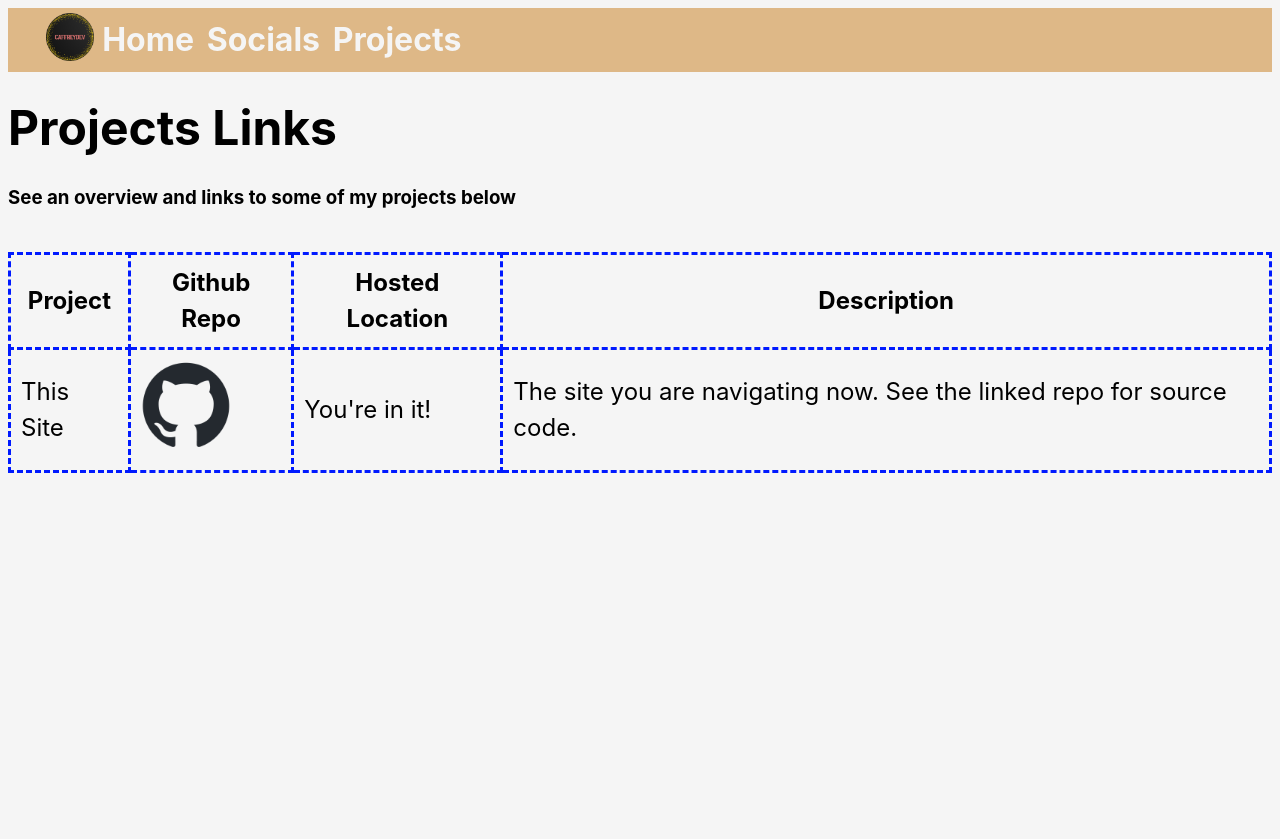
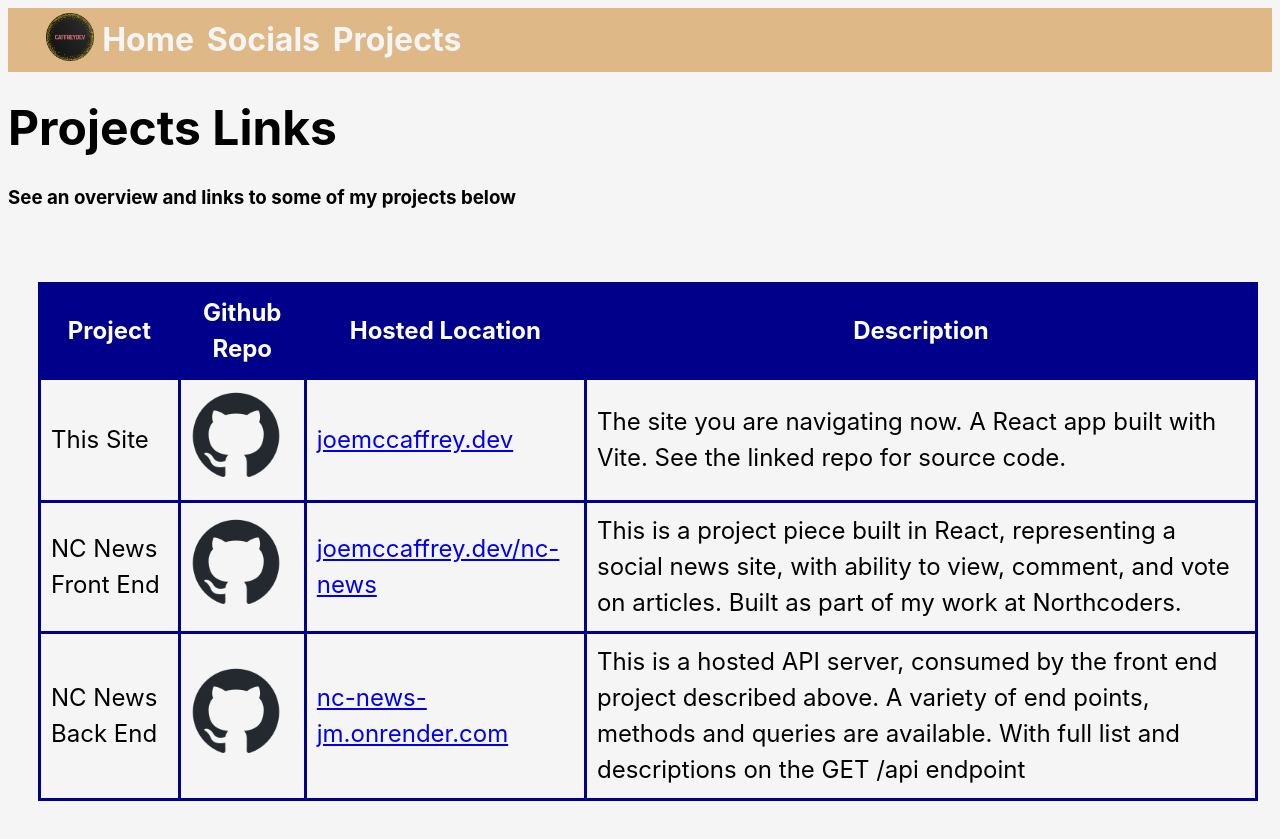
Before and after one commit to caffreydev/caffreydev.github.io, a React (Vite) app: page /#/projects in a window 1280 px wide. Before the commit the page ends 800 px from the top, so only its background shows below. Built offline with nearby package versions, Linux system fonts and the light colour scheme.

Commit message:
adds projects to projects page, improves table styling

```diff
--- a/src/components/Projects.jsx
+++ b/src/components/Projects.jsx
@@ -1,4 +1,8 @@
 export const Projects = () => {
+
+const mobileText = window.innerWidth <= 450 ? "Tip: Looks like you're on a mobile - this page will look better in landscape" : ""
+
+
     return (
         <>
         <header>
@@ -6,6 +10,7 @@ export const Projects = () => {
         <h3>See an overview and links to some of my projects below</h3>
         </header>
         <main>
+        <p className="mobile-only-text">{mobileText}</p>
             <table className="projects-table">
                 <tr>
                     <th>Project</th>
@@ -15,12 +20,21 @@ export const Projects = () => {
                 </tr>
                 <tr>
                     <td>This Site</td>
-                    <td><a target="_blank" href="https://github.com/caffreydev/caffreydev.github.io"><img src="/github-mark.png"/></a></td>
-                    <td>You're in it!</td>
-                    <td>The site you are navigating now.  See the linked repo for source code.</td>
+                    <td><a target="_blank" href="https://github.com/caffreydev/caffreydev.github.io"><img src="/github-mark.png" alt="github logo"/></a></td>
+                    <td><a target="_blank" href="https://joemccaffrey.dev">joemccaffrey.dev</a></td>
+                    <td>The site you are navigating now.  A React app built with Vite.  See the linked repo for source code.  </td>
                 </tr>
                 <tr>
-
+                    <td>NC News Front End</td>
+                    <td><a target="_blank" href="https://github.com/caffreydev/nc-news"><img src="/github-mark.png" alt="github logo"/></a></td>
+                    <td><a href="https://joemccaffrey.dev/nc-news" target="_blank">joemccaffrey.dev/nc-news</a></td>
+                    <td>This is a project piece built in React, representing a social news site, with ability to view, comment, and vote on articles.  Built as part of my work at Northcoders.</td>
+                </tr>
+                <tr>
+                    <td>NC News Back End</td>
+                    <td><a target="_blank" href="https://github.com/caffreydev/nc_news_beProj"><img src="/github-mark.png" alt="github logo"/></a></td>
+                    <td><a href="https://nc-news-jm.onrender.com" target="_blank">nc-news-jm.onrender.com</a></td>
+                    <td>This is a hosted API server, consumed by the front end project described above.  A variety of end points, methods and queries are available.  With full list and descriptions on the GET /api endpoint</td>
                 </tr>
 
             </table>
--- a/src/components/Socials.jsx
+++ b/src/components/Socials.jsx
@@ -15,12 +15,12 @@ export const Socials = () => {
 <tr>
     <td>Github</td>
     <td>caffreydev</td>
-    <td><a href="https://github.com/caffreydev" ><img src="/github-mark.png"/></a></td>
+    <td><a href="https://github.com/caffreydev" target="_blank"><img src="/github-mark.png" alt="github logo"/></a></td>
 </tr>
 <tr>
     <td>Linkedin</td>
     <td>Joe McCaffrey</td>
-    <td><a href="https://www.linkedin.com/in/joe-mccaffrey/" ><img src="https://upload.wikimedia.org/wikipedia/commons/thumb/c/ca/LinkedIn_logo_initials.png/800px-LinkedIn_logo_initials.png"/></a></td>
+    <td><a href="https://www.linkedin.com/in/joe-mccaffrey/" target="_blank"><img src="https://upload.wikimedia.org/wikipedia/commons/thumb/c/ca/LinkedIn_logo_initials.png/800px-LinkedIn_logo_initials.png" alt="Linkedin logo"/></a></td>
 </tr>
 </table>
 
--- a/src/index.css
+++ b/src/index.css
@@ -89,21 +89,31 @@ h1 {
   line-height: 1;
 }
 
+th {
+  color: white;
+  background-color: darkblue;
+  font-weight: bolder;
+  border-color: whitesmoke;
+}
+
+
 
 /* styling for socials page */
 .socials-table {
+  table-layout: fixed;
+   padding: 15px;
    align-items: center;
   justify-content: center;
   display: block;
   border-collapse: collapse;
   font-size: 1.5rem;
-
 }
 
 .socials-table > tr > th, .socials-table > tr > td {
-  border: 3px rgb(0, 26, 255) dashed;
+  border: 3px darkblue solid;
   padding: 30px;
 }
+
 
 .socials-table > tr > td > a > img {
   max-width: 100px;
@@ -127,6 +137,7 @@ h1 {
 }
 
 
+
 /* ends socials styling */
 
 
@@ -139,7 +150,8 @@ h1 {
  display: block;
  border-collapse: collapse;
  font-size: 1.5rem;
-
+ padding: 30px;
+ width: 100vw;
 }
 
 
@@ -148,8 +160,13 @@ h1 {
 }
 
 .projects-table > tr > th, .projects-table > tr > td {
-  border: 3px rgb(0, 26, 255) dashed;
+  border: 3px darkblue solid;
   padding: 10px;
+}
+
+.projects-table > tr > td > a > img:hover {
+
+  box-shadow: 0 0 25px red;
 }
 
 
@@ -166,6 +183,8 @@ h1 {
 }
 
 /* ends projects styling */
+
+
 
 button {
   border-radius: 8px;
@@ -185,3 +204,15 @@ button:focus,
 button:focus-visible {
   outline: 4px auto -webkit-focus-ring-color;
 }
+
+
+/* General mobile specific */
+
+
+.mobile-only-text {
+  color: red;
+  font-size: large;
+}
+
+
+/* Ends general mobile specific styling */
```
